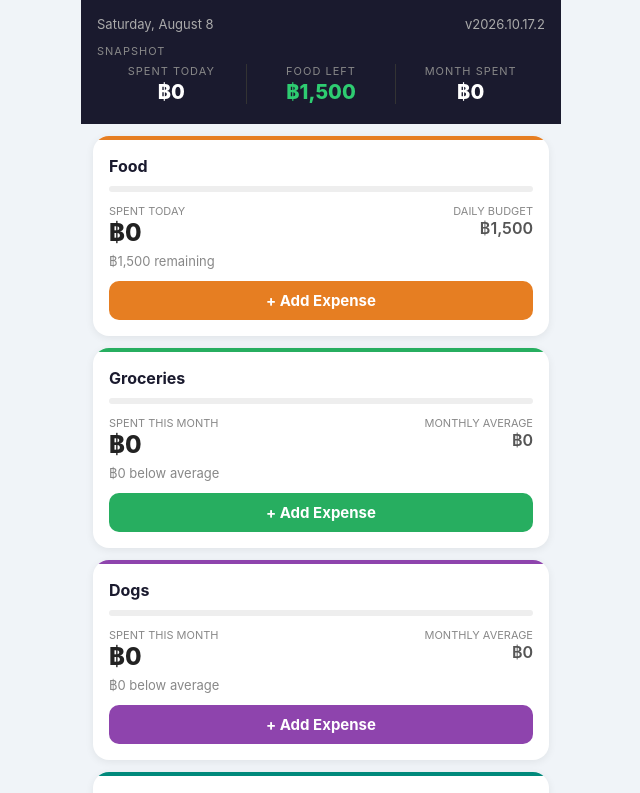
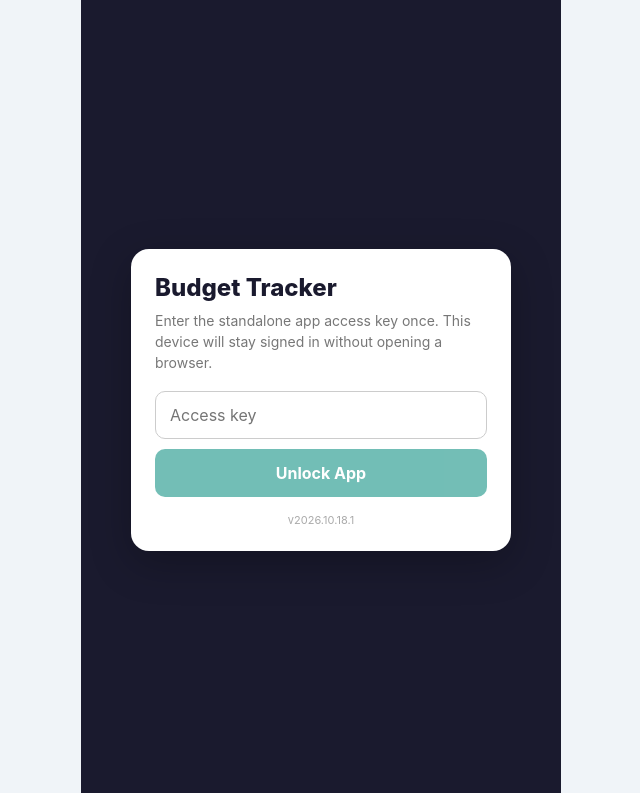
Before and after one commit to tewilson3d/budget-app, a React (Vite) app: page / in a window 1280 px wide. Shown: the top 793 px of the page, without its empty margins (319-959 px from the left). Built offline with nearby package versions, Linux system fonts and the light colour scheme; no server answers.

Commit message:
Add persistent standalone app authentication
Co-authored-by: Shelley <shelley@exe.dev>

```diff
--- a/src/App.tsx
+++ b/src/App.tsx
@@ -8,6 +8,8 @@ import SettingsPage from './components/SettingsPage'
 import { Category } from './types'
 import { startSync, SYNCED_EVENT } from './sync'
 import { getSyncError, setSyncError, SYNC_ERROR_EVENT } from './outbox'
+import { captureAccessKeyFromUrl, saveAccessKey } from './auth'
+import { APP_VERSION } from './version'
 
 export type Screen = 'dashboard' | 'entry' | 'history' | 'month' | 'bills' | 'settings'
 
@@ -19,8 +21,11 @@ export default function App() {
   // alone and pick the changes up the next time they open.
   const [rev, setRev] = useState(0)
   const [syncError, setSyncErrorState] = useState(getSyncError)
+  const [accessKey, setAccessKey] = useState(captureAccessKeyFromUrl)
 
   useEffect(() => {
+    if (!accessKey) return
+
     const onSynced = () => setRev(r => r + 1)
     const onError = () => setSyncErrorState(getSyncError())
     window.addEventListener(SYNCED_EVENT, onSynced)
@@ -31,7 +36,9 @@ export default function App() {
       window.removeEventListener(SYNCED_EVENT, onSynced)
       window.removeEventListener(SYNC_ERROR_EVENT, onError)
     }
-  }, [])
+  }, [accessKey])
+
+  if (!accessKey) return <UnlockPage onUnlocked={setAccessKey} />
 
   const openEntry = (cat: Category) => {
     setEntryCategory(cat)
@@ -67,3 +74,64 @@ export default function App() {
     </>
   )
 }
+
+function UnlockPage({ onUnlocked }: { onUnlocked: (key: string) => void }) {
+  const [key, setKey] = useState('')
+  const [checking, setChecking] = useState(false)
+  const [error, setError] = useState('')
+
+  const unlock = async () => {
+    const value = key.trim()
+    if (!value) return
+    setChecking(true)
+    setError('')
+    try {
+      const response = await fetch('/api/state', {
+        headers: { 'X-Budget-Key': value },
+        credentials: 'same-origin',
+        cache: 'no-store',
+        redirect: 'manual',
+      })
+      if (!response.ok) {
+        setError(response.status === 401 ? 'That access key is not correct.' : 'Could not unlock the budget app.')
+        return
+      }
+      saveAccessKey(value)
+      onUnlocked(value)
+    } catch {
+      setError('Could not reach the VM. Check your connection and try again.')
+    } finally {
+      setChecking(false)
+    }
+  }
+
+  return (
+    <div style={{ minHeight: '100dvh', background: '#1a1a2e', display: 'grid', placeItems: 'center', padding: 24 }}>
+      <div style={{ width: '100%', maxWidth: 380, background: '#fff', borderRadius: 18, padding: 24, boxShadow: '0 12px 40px rgba(0,0,0,0.25)' }}>
+        <div style={{ fontSize: 24, fontWeight: 800, color: '#1a1a2e', marginBottom: 8 }}>Budget Tracker</div>
+        <p style={{ color: '#777', fontSize: 14, lineHeight: 1.5, margin: '0 0 18px' }}>
+          Enter the standalone app access key once. This device will stay signed in without opening a browser.
+        </p>
+        <input
+          autoFocus
+          type="password"
+          value={key}
+          onChange={event => setKey(event.target.value)}
+          onKeyDown={event => { if (event.key === 'Enter') void unlock() }}
+          placeholder="Access key"
+          autoComplete="current-password"
+          style={{ width: '100%', border: '1px solid #ccc', borderRadius: 10, padding: '13px 14px', fontSize: 16, marginBottom: 10 }}
+        />
+        {error && <div style={{ color: '#c0392b', fontSize: 13, marginBottom: 10 }}>{error}</div>}
+        <button
+          onClick={() => void unlock()}
+          disabled={!key.trim() || checking}
+          style={{ width: '100%', border: 'none', borderRadius: 10, padding: 14, background: '#00897b', color: '#fff', fontSize: 16, fontWeight: 700, opacity: !key.trim() || checking ? 0.55 : 1 }}
+        >
+          {checking ? 'Unlocking…' : 'Unlock App'}
+        </button>
+        <div style={{ textAlign: 'center', color: '#aaa', fontSize: 11, marginTop: 16 }}>v{APP_VERSION}</div>
+      </div>
+    </div>
+  )
+}
--- /dev/null
+++ b/src/auth.ts
@@ -0,0 +1,30 @@
+const STORAGE_KEY = 'budget_app_access_key'
+
+export function readAccessKey(): string {
+  return localStorage.getItem(STORAGE_KEY) ?? ''
+}
+
+export function saveAccessKey(key: string): void {
+  localStorage.setItem(STORAGE_KEY, key.trim())
+}
+
+export function clearAccessKey(): void {
+  localStorage.removeItem(STORAGE_KEY)
+}
+
+export function captureAccessKeyFromUrl(): string {
+  const url = new URL(window.location.href)
+  const supplied = url.searchParams.get('key')?.trim()
+  if (supplied) {
+    saveAccessKey(supplied)
+    url.searchParams.delete('key')
+    window.history.replaceState({}, '', `${url.pathname}${url.search}${url.hash}`)
+    return supplied
+  }
+  return readAccessKey()
+}
+
+export function apiHeaders(extra: Record<string, string> = {}): Record<string, string> {
+  const key = readAccessKey()
+  return key ? { ...extra, 'X-Budget-Key': key } : extra
+}
--- a/src/outbox.ts
+++ b/src/outbox.ts
@@ -1,3 +1,5 @@
+import { apiHeaders, clearAccessKey } from './auth'
+
 // Changes waiting to reach the shared budget on the server.
 //
 // storage.ts writes every change to this phone's copy first, so the app stays
@@ -14,7 +16,6 @@ export type Op = {
 
 const OUTBOX = 'budget_outbox';
 const SYNC_ERROR = 'budget_sync_error';
-export const LOGIN_PATH = '/__exe.dev/login?redirect=/';
 
 function readOutbox(): Op[] {
   try { return JSON.parse(localStorage.getItem(OUTBOX) ?? '[]'); }
@@ -47,20 +48,21 @@ export function setSyncError(message: string | null): void {
   window.dispatchEvent(new Event(SYNC_ERROR_EVENT));
 }
 
-// exe.dev answers a lapsed login with a redirect to its login page, not a 401.
-// Following it would turn a failed save into an apparent success, so API calls
-// never follow redirects; a redirect or a 401 both mean "log in again".
+// A 401 means this device's standalone access key is missing or no longer
+// valid. Redirects are also treated as locked during the private-to-public
+// proxy transition.
 export function loggedOut(res: Response): boolean {
   return res.type === 'opaqueredirect' || res.status === 401 || (res.status >= 300 && res.status < 400);
 }
 
 let redirecting = false;
 
-// The exe.dev login has lapsed: send the user to log in again, once.
+// Return to the in-app unlock screen instead of opening an external browser.
 export function goToLogin(): void {
   if (redirecting) return;
   redirecting = true;
-  window.location.href = LOGIN_PATH;
+  clearAccessKey();
+  window.location.reload();
 }
 
 let flushing: Promise<boolean> | null = null;
@@ -86,7 +88,7 @@ async function sendAll(): Promise<boolean> {
     try {
       res = await fetch(op.path, {
         method: op.method,
-        headers: op.body === undefined ? undefined : { 'Content-Type': 'application/json' },
+        headers: apiHeaders(op.body === undefined ? {} : { 'Content-Type': 'application/json' }),
         body: op.body === undefined ? undefined : JSON.stringify(op.body),
         credentials: 'same-origin',
         cache: 'no-store',
--- a/src/sync.ts
+++ b/src/sync.ts
@@ -1,3 +1,4 @@
+import { apiHeaders } from './auth';
 import { applyServerState, localState, SharedState } from './storage';
 import { flush, goToLogin, loggedOut, onFirstImportDone, pendingCount, queue } from './outbox';
 
@@ -42,7 +43,7 @@ async function syncOnce(): Promise<void> {
 
   let state: SharedState;
   try {
-    const res = await fetch('/api/state', { credentials: 'same-origin', cache: 'no-store', redirect: 'manual' });
+    const res = await fetch('/api/state', { headers: apiHeaders(), credentials: 'same-origin', cache: 'no-store', redirect: 'manual' });
     if (loggedOut(res)) { goToLogin(); return; }
     if (!res.ok) return;
     state = (await res.json()) as SharedState;
@@ -77,7 +78,7 @@ export async function uploadFullHistory(): Promise<number> {
   try {
     res = await fetch('/api/import', {
       method: 'POST',
-      headers: { 'Content-Type': 'application/json' },
+      headers: apiHeaders({ 'Content-Type': 'application/json' }),
       body: JSON.stringify({ mode: 'upsert', ...local }),
       credentials: 'same-origin',
       cache: 'no-store',
--- a/src/version.ts
+++ b/src/version.ts
@@ -1 +1 @@
-export const APP_VERSION = '2026.10.17.2'
+export const APP_VERSION = '2026.10.18.1'
```
Also changed, not shown: 2 other files (tests, documents, lock files or other folders).
